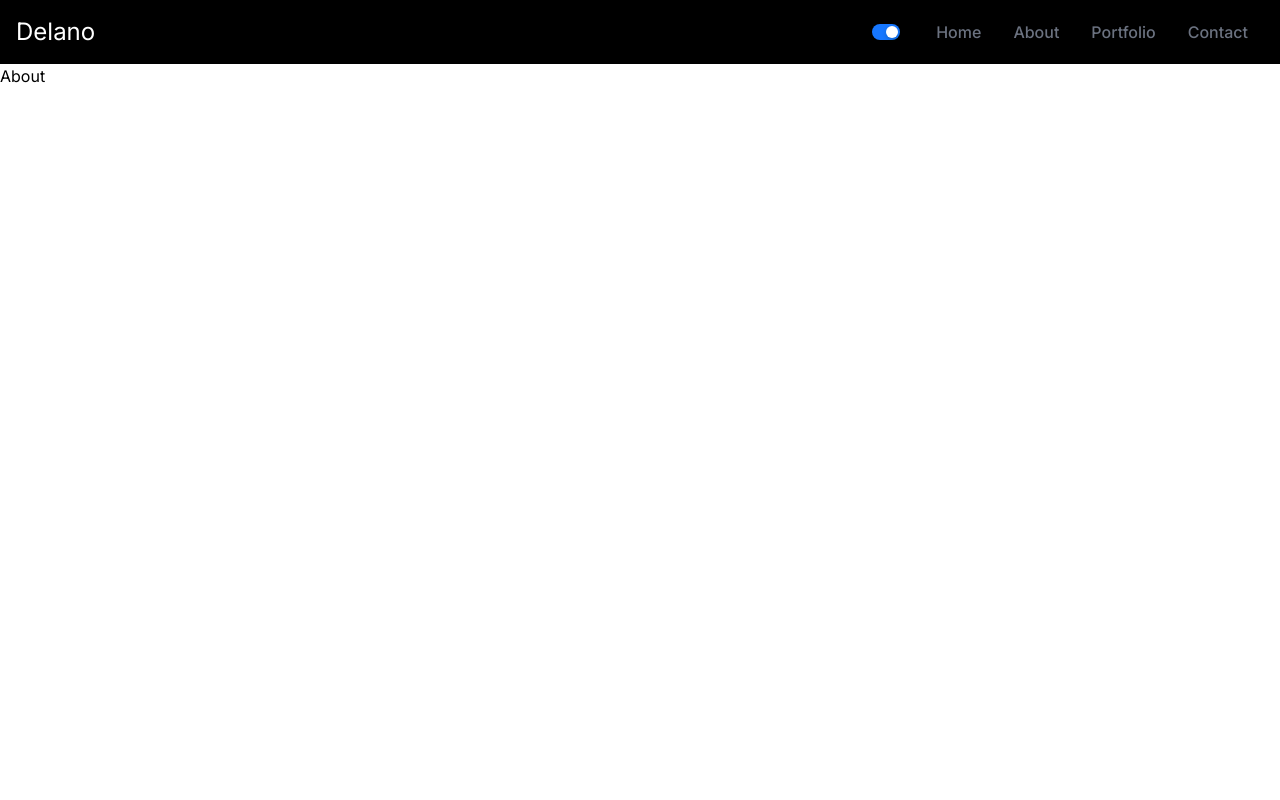
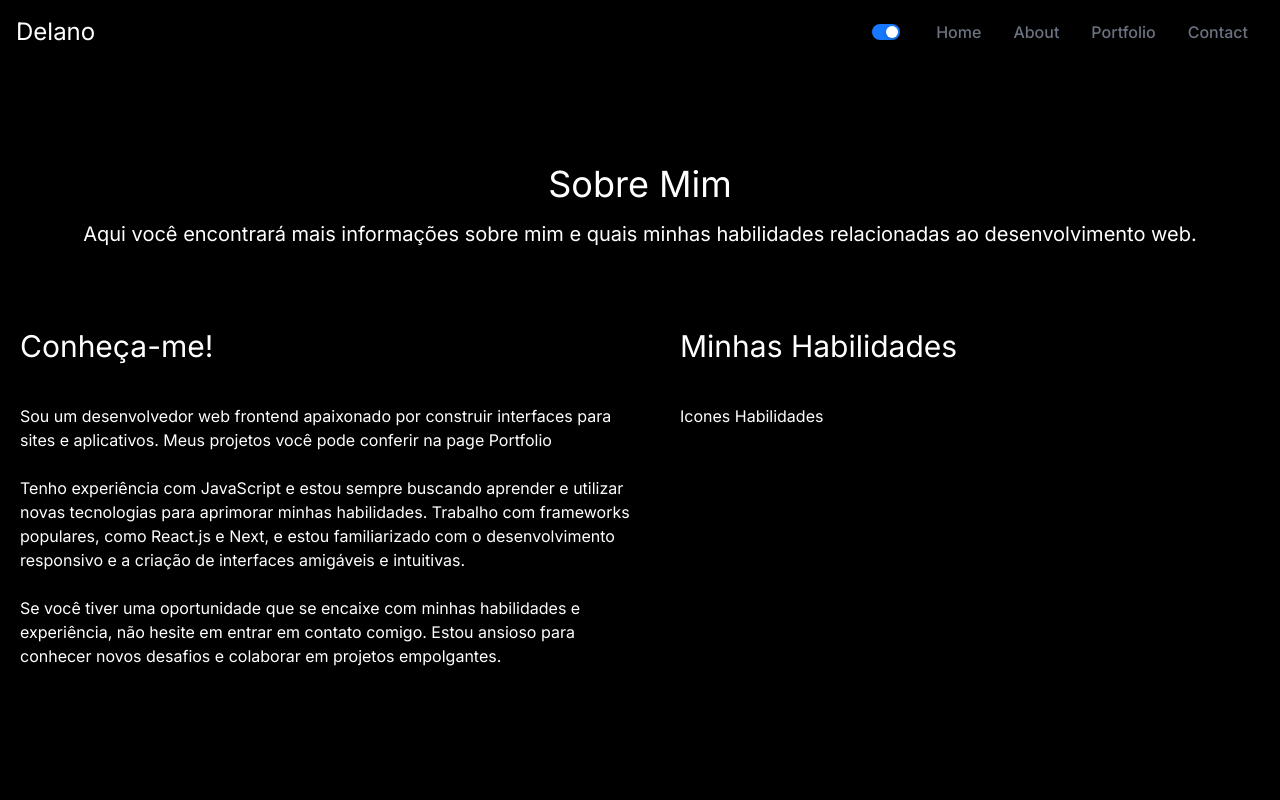
Before and after one commit to delanoquirino/delano_quirino_site, a Next.js app: page /about in a window 1280 px wide. Shown: the top 800 px of the page. Built offline with nearby package versions, Linux system fonts and the light colour scheme.

Commit message:
feat:addin page about

```diff
--- a/src/app/about/page.tsx
+++ b/src/app/about/page.tsx
@@ -1,5 +1,24 @@
 const About = () => {
-    return <div className="h-screen">About</div>
+    return <div className="h-screen bg-black">
+        <div className="max-w-7xl m-auto p-5 flex flex-col justify-center items-center bg-black text-white">
+            <div className="flex flex-col justify-center items-center gap-4 mt-20">
+                <h1 className="text-4xl">Sobre Mim</h1>
+                <p className="text-xl">Aqui você encontrará mais informações sobre mim e quais minhas habilidades relacionadas ao desenvolvimento web.</p>
+            </div>
+            <div className="flex mt-20 gap-10">
+                <div className="w-[50%]">
+                    <h2 className="mb-10 text-3xl">Conheça-me!</h2>
+                    <p className="text-base">Sou um desenvolvedor web frontend apaixonado por construir interfaces para sites e aplicativos. Meus projetos você pode conferir na page Portfolio</p>
+                    <br />
+                    <p className="text-base">Tenho experiência com JavaScript e estou sempre buscando aprender e utilizar novas tecnologias para aprimorar minhas habilidades. Trabalho com frameworks populares, como React.js e Next, e estou familiarizado com o desenvolvimento responsivo e a criação de interfaces amigáveis e intuitivas.</p>
+                    <br />
+                    <p className="text-base">Se você tiver uma oportunidade que se encaixe com minhas habilidades e experiência, não hesite em entrar em contato comigo. Estou ansioso para conhecer novos desafios e colaborar em projetos empolgantes.</p>
+                </div>
+                <div><h2 className="mb-10 text-3xl">Minhas Habilidades</h2>
+                <div>Icones Habilidades</div></div>
+            </div>
+        </div>
+    </div>
   }
 
   export default About
```
